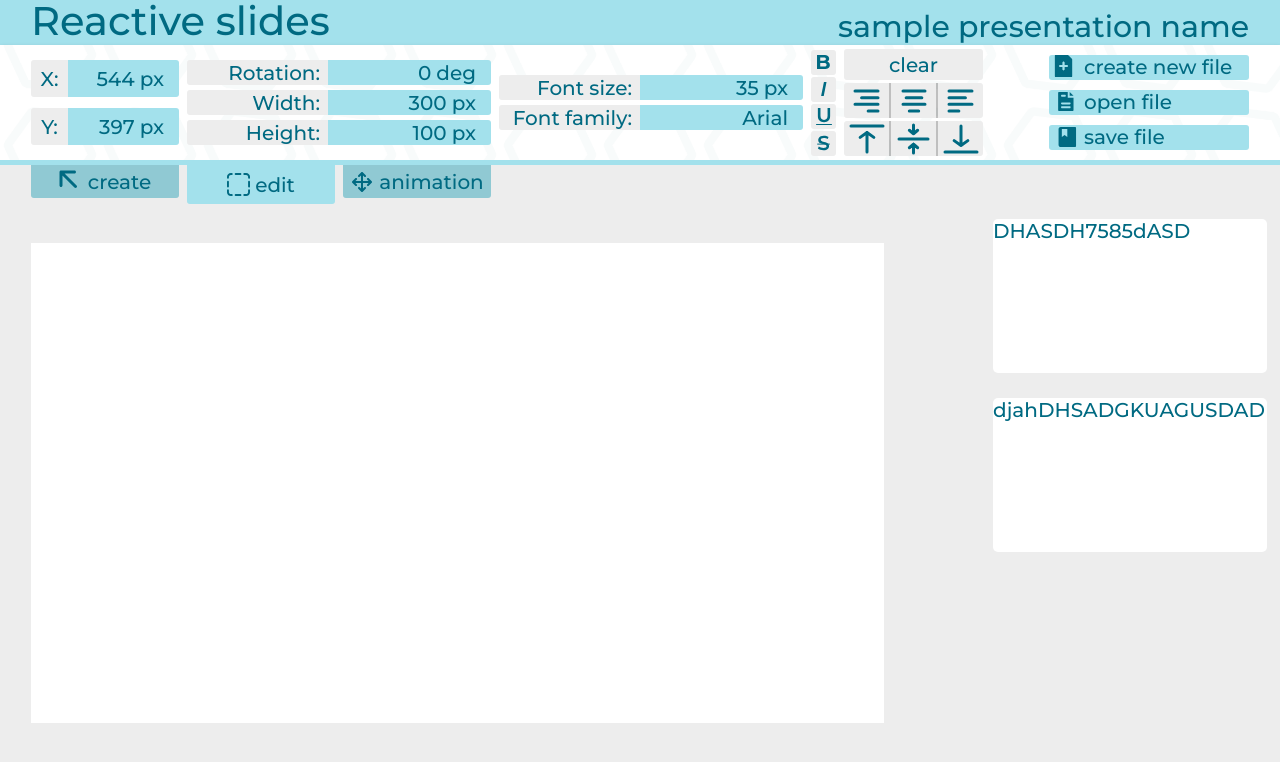
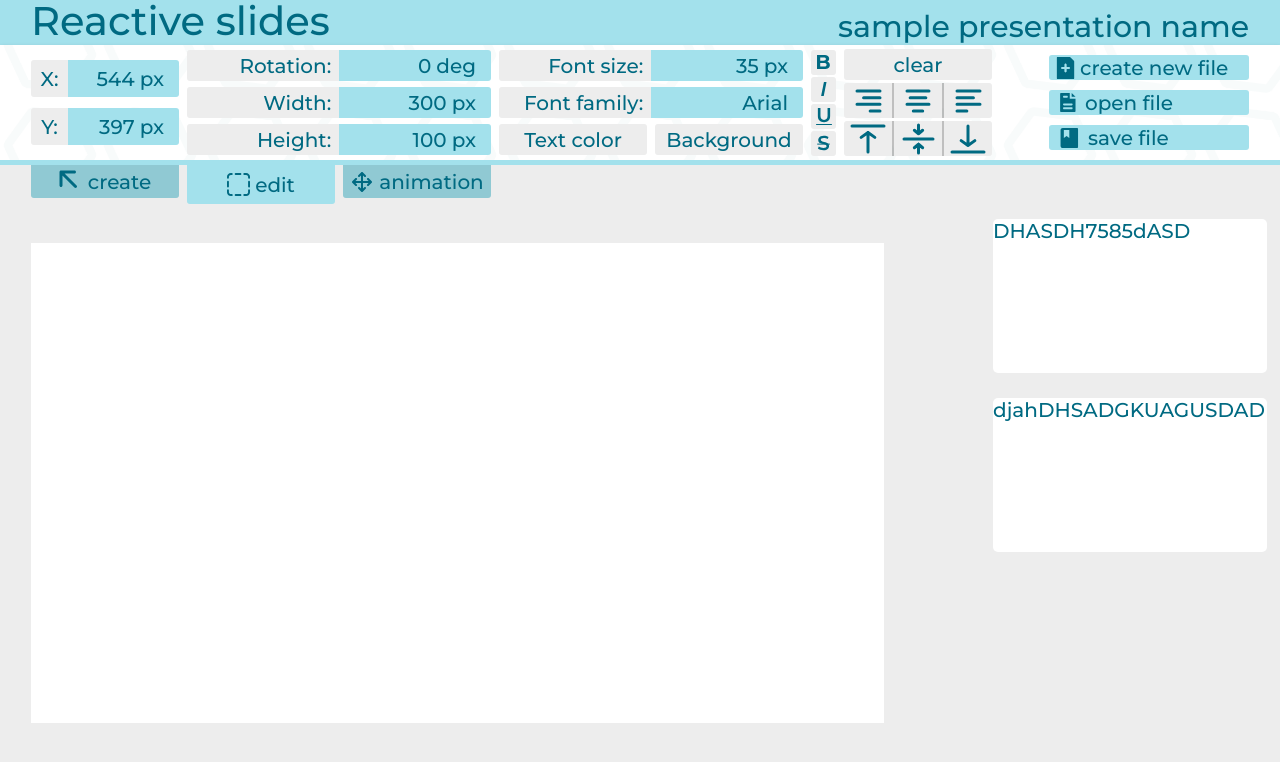
Before and after one commit to dan3rty/Reactive-slides, a React (Create React App) app: page / in a window 1280 px wide. Shown: the top 762 px of the page. Built offline with nearby package versions, Linux system fonts and the light colour scheme.

Commit message:
Доделал EditBar

```diff
--- a/src/common/components/buttons/Button.css
+++ b/src/common/components/buttons/Button.css
@@ -13,10 +13,12 @@
 }
 
 .button_big {
-	display: grid;
-	grid-template-columns: 30px 150px;
+	display: flex;
+	justify-content: flex-start;
+	align-items: center;
+	gap: 5px;
 	width: 200px;
-	padding-left: 5px;
+	padding-left: 7px;
 	border-radius: 3px;
 }
 
@@ -24,7 +26,7 @@
 	display: flex;
 	justify-content: center;
 	align-items: center;
-	width: 139px;
+	width: 148px;
 	height: 31px;
 	border-radius: 3px;
 }
--- a/src/common/components/buttons/Button.tsx
+++ b/src/common/components/buttons/Button.tsx
@@ -13,7 +13,7 @@ type ButtonProps = {
 }
 
 function Button(props: ButtonProps) {
-	if (props.size === 'big' && props.text) {
+	if (props.size === 'big') {
 		return (
 			<div className={`button button_big ${props.style}`}>
 				{props.icon}
--- a/src/common/components/buttons/SelectionButton.css
+++ b/src/common/components/buttons/SelectionButton.css
@@ -2,7 +2,7 @@
     display: flex;
     justify-content: center;
     align-items: center;
-    width: 45px;
+    width: 48px;
     height: 35px;
 }
 
--- a/src/common/components/inputFields/InputField.css
+++ b/src/common/components/inputFields/InputField.css
@@ -8,7 +8,7 @@
 }
 
 .input-field_medium {
-	height: 25px;
+	height: 31px;
 	width: 304px;
 }
 
@@ -27,7 +27,7 @@
 
 .input-field__label_medium {
 	justify-content: flex-end;
-	width: 45%;
+	width: 47.5%;
 	padding-right: 8px;
 }
 
@@ -43,7 +43,7 @@
 }
 
 .input-field__value-field_medium {
-	width: 55%;
+	width: 50%;
 }
 
 .input-field__value-field_large {
--- a/src/common/components/selection/FontFamilySelection.css
+++ b/src/common/components/selection/FontFamilySelection.css
@@ -1,6 +1,6 @@
 .selection-field {
     display: flex;
-    height: 25px;
+    height: 31px;
     width: 304px;
 }
 
@@ -11,7 +11,7 @@
     background: #ededed;
     border-radius: 3px 0 0 3px;
     justify-content: flex-end;
-    width: 45%;
+    width: 47.5%;
     padding-right: 8px;
 }
 
@@ -24,5 +24,5 @@
     padding: 0 15px 0 0;
     background: #a3e1ec;
     border-radius: 0 3px 3px 0;
-    width: 55%;
+    width: 50%;
 }
--- a/src/editor/toolBar/settingBar/editBar/EditBar.css
+++ b/src/editor/toolBar/settingBar/editBar/EditBar.css
@@ -13,7 +13,7 @@
 .medium-container {
 	display: flex;
 	flex-direction: column;
-	gap: 5px;
+	gap: 6px;
 }
 
 .button-vertical-container {
@@ -22,6 +22,12 @@
 	gap: 2px;
 }
 
+.button-horizontal-container {
+	display: flex;
+	flex-direction: row;
+	justify-content: space-between;
+}
+
 .selection-wrapper {
 	display: flex;
 	flex-direction: column;
--- a/src/editor/toolBar/settingBar/editBar/EditBar.tsx
+++ b/src/editor/toolBar/settingBar/editBar/EditBar.tsx
@@ -69,6 +69,10 @@ function EditBar() {
 					suffix={'px'}
 				></InputField>
 				<FontFamilySelection value={FontFamily.ARIAL}></FontFamilySelection>
+				<div className={'button-horizontal-container'}>
+					<Button text={'Text color'} style={'light'} size={'medium'} />
+					<Button text={'Background'} style={'light'} size={'medium'} />
+				</div>
 			</div>
 			<div className={'button-vertical-container'}>
 				<Button style={'light'} size={'small'} icon={BoldIcon} />
@@ -77,9 +81,7 @@ function EditBar() {
 				<Button style={'light'} size={'small'} icon={StrokethroughIcon} />
 			</div>
 			<div className={'selection-wrapper'}>
-				<div>
-					<Button text={'clear'} style={'light'} size={'medium'} icon={BoldIcon} />
-				</div>
+				<Button text={'clear'} style={'light'} size={'medium'} icon={BoldIcon} />
 				<SelectionBar
 					firstIcon={AlignRightIcon}
 					secondIcon={AlignCenterIcon}
```
